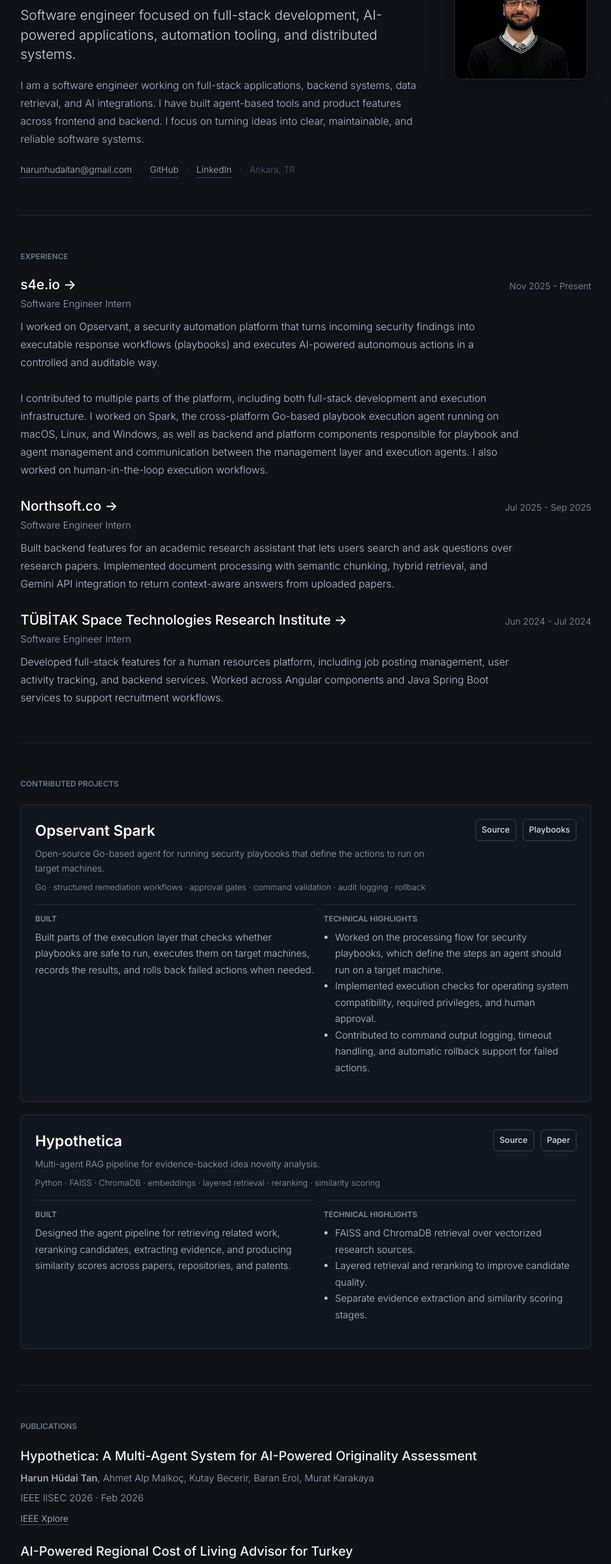
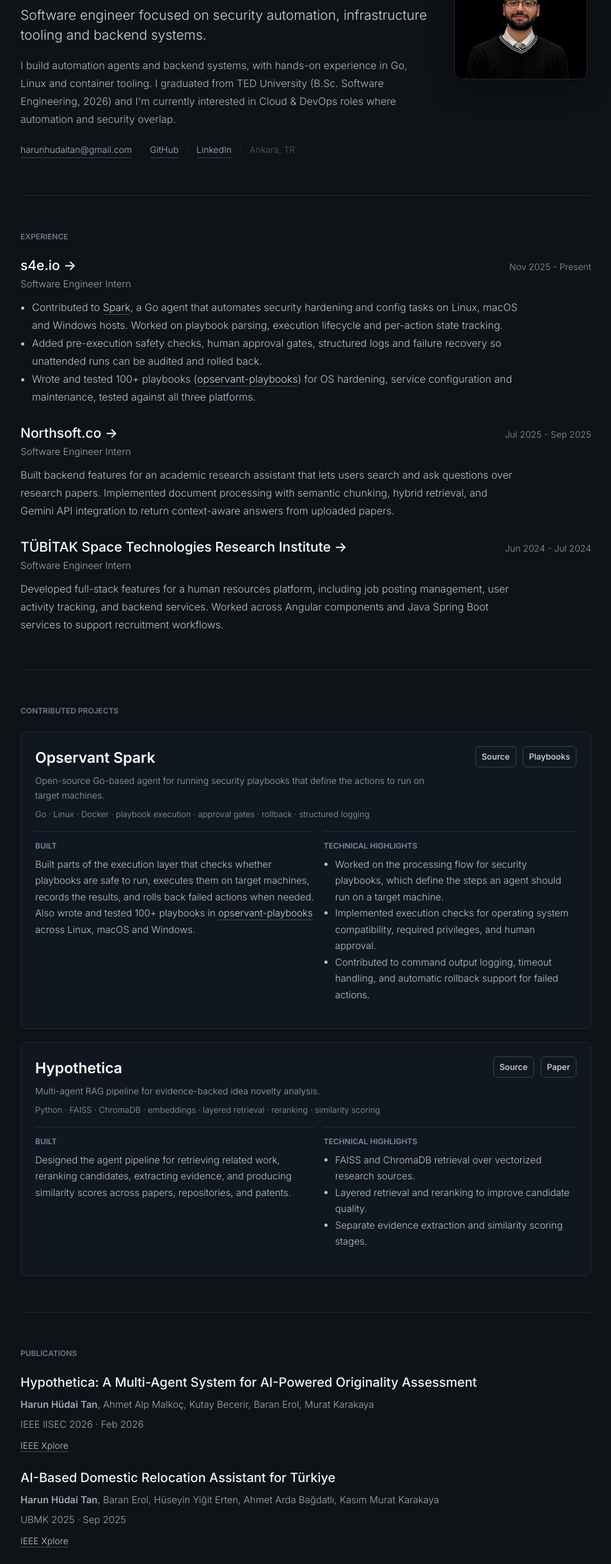
Before and after one commit to HarunHudaiTan/one-pager, a plain HTML site: page index.html in a window 1280 px wide. Shown: the part 251-2695 px from the top of the page at 64% size, without its empty margins (162-1117 px from the left). Drawn offline with Linux system fonts and the light colour scheme.

Commit message:
Update index.html

```diff
--- a/index.html
+++ b/index.html
@@ -456,13 +456,13 @@
         <span data-tr>Yazılım Mühendisi</span>
       </div>
       <h1 class="name">Harun Hüdai Tan</h1>
-      <div class="bio" data-en>Software engineer focused on full-stack development, AI-powered applications, automation tooling, and distributed systems.</div>
-      <div class="bio" data-tr>Full-stack geliştirme, yapay zeka destekli uygulamalar ve otomasyon araçları üzerine çalışan yazılım mühendisi.</div>
+      <div class="bio" data-en>Software engineer focused on security automation, infrastructure tooling and backend systems.</div>
+      <div class="bio" data-tr>Güvenlik otomasyonu, altyapı araçları ve backend sistemleri üzerine çalışan yazılım mühendisi.</div>
       <p class="about-text" data-en>
-        I am a software engineer working on full-stack applications, backend systems, data retrieval, and AI integrations. I have built agent-based tools and product features across frontend and backend. I focus on turning ideas into clear, maintainable, and reliable software systems.
+        I build automation agents and backend systems, with hands-on experience in Go, Linux and container tooling. I graduated from TED University (B.Sc. Software Engineering, 2026) and I'm currently interested in Cloud &amp; DevOps roles where automation and security overlap.
       </p>
       <p class="about-text" data-tr>
-        Full-stack uygulamalar, backend servisleri ve yapay zeka entegrasyonları geliştiriyorum. Backend ve frontend tarafını kapsayan ürün özellikleri ve ajan tabanlı araçlar üzerinde çalıştım. Özellikle güvenilir ve sürdürülebilir yazılım sistemleri geliştirmeye odaklanıyorum.
+        Otomasyon ajanları ve backend sistemleri geliştiriyorum; Go, Linux ve konteyner araçlarıyla pratik deneyimim var. TED Üniversitesi Yazılım Mühendisliği bölümünden 2026'da mezun oldum. Otomasyon ile güvenliğin kesiştiği Cloud &amp; DevOps rolleriyle ilgileniyorum.
       </p>
       <div class="links">
         <a href="mailto:harunhudaitan@gmail.com">harunhudaitan@gmail.com</a>
@@ -500,14 +500,18 @@
         <span data-tr>Yazılım Mühendisi Stajyeri</span>
       </div>
       <div class="item-desc" data-en>
-        I worked on Opservant, a security automation platform that turns incoming security findings into executable response workflows (playbooks) and executes AI-powered autonomous actions in a controlled and auditable way.
-        <br><br>
-        I contributed to multiple parts of the platform, including both full-stack development and execution infrastructure. I worked on Spark, the cross-platform Go-based playbook execution agent running on macOS, Linux, and Windows, as well as backend and platform components responsible for playbook and agent management and communication between the management layer and execution agents. I also worked on human-in-the-loop execution workflows.
+        <ul style="padding-left:18px;line-height:1.75">
+          <li>Contributed to <a class="inline-link" href="https://github.com/s4e-io/opservant-spark" target="_blank">Spark</a>, a Go agent that automates security hardening and config tasks on Linux, macOS and Windows hosts. Worked on playbook parsing, execution lifecycle and per-action state tracking.</li>
+          <li>Added pre-execution safety checks, human approval gates, structured logs and failure recovery so unattended runs can be audited and rolled back.</li>
+          <li>Wrote and tested 100+ playbooks (<a class="inline-link" href="https://github.com/s4e-io/opservant-playbooks" target="_blank">opservant-playbooks</a>) for OS hardening, service configuration and maintenance, tested against all three platforms.</li>
+        </ul>
       </div>
       <div class="item-desc" data-tr>
-        Opservant üzerinde çalıştım. Opservant, sistemlerden gelen güvenlik bulgularını çalıştırılabilir müdahale senaryolarına (playbook) dönüştürerek yapay zeka destekli otonom aksiyonların kontrollü ve izlenebilir şekilde uygulanmasını sağlayan bir güvenlik otomasyon platformudur.
-        <br><br>
-        Platformun farklı bileşenlerinde hem full-stack geliştirme hem de yürütme altyapısı tarafında çalışmalar yaptım. macOS, Linux ve Windows üzerinde çalışan Spark isimli Go tabanlı playbook yürütme ajanı üzerinde çalışmanın yanı sıra, playbook ve ajan yönetimi ile yönetim katmanı ve yürütme ajanları arasındaki iletişimi sağlayan backend ve platform bileşenlerinin geliştirilmesine katkı sağladım. Ayrıca human-in-the-loop yürütme süreçleri üzerinde çalıştım.
+        <ul style="padding-left:18px;line-height:1.75">
+          <li>Linux, macOS ve Windows makinelerde güvenlik sertleştirme ve yapılandırma görevlerini otomatikleştiren Go ajanı <a class="inline-link" href="https://github.com/s4e-io/opservant-spark" target="_blank">Spark</a>'a katkı sağladım. Playbook ayrıştırma, yürütme yaşam döngüsü ve aksiyon bazlı durum takibi üzerinde çalıştım.</li>
+          <li>İzlemsiz çalıştırmaların denetlenebilir ve geri alınabilir olması için ön yürütme güvenlik kontrolleri, insan onayı kapıları, yapılandırılmış günlükler ve hata kurtarma mekanizmaları ekledim.</li>
+          <li>Linux, macOS ve Windows platformlarında test edilmiş, işletim sistemi sertleştirme, servis yapılandırması ve bakım konularında 100'den fazla playbook (<a class="inline-link" href="https://github.com/s4e-io/opservant-playbooks" target="_blank">opservant-playbooks</a>) yazdım ve test ettim.</li>
+        </ul>
       </div>
     </div>
 
@@ -560,7 +564,7 @@
           <h2 class="project-title">Opservant Spark</h2>
           <div class="project-meta" data-en>Open-source Go-based agent for running security playbooks that define the actions to run on target machines.</div>
           <div class="project-meta" data-tr>Uygulanacak müdahale adımlarını tanımlayan güvenlik playbook'larını hedef makinelerde çalıştıran açık kaynak Go tabanlı ajan.</div>
-          <div class="project-stack">Go · structured remediation workflows · approval gates · command validation · audit logging · rollback</div>
+          <div class="project-stack">Go · Linux · Docker · playbook execution · approval gates · rollback · structured logging</div>
         </div>
         <div class="repo-links">
           <a class="repo-link" href="https://github.com/s4e-io/opservant-spark" target="_blank">Source</a>
@@ -574,8 +578,8 @@
             <span data-en>Built</span>
             <span data-tr>Geliştirdiğim Kısım</span>
           </div>
-          <p data-en>Built parts of the execution layer that checks whether playbooks are safe to run, executes them on target machines, records the results, and rolls back failed actions when needed.</p>
-          <p data-tr>Playbook'ların güvenli şekilde çalıştırılıp çalıştırılamayacağını kontrol eden, onları hedef makinelerde çalıştıran, sonuçları kaydeden ve gerektiğinde başarısız aksiyonları geri alan yürütme katmanı bileşenleri geliştirdim.</p>
+          <p data-en>Built parts of the execution layer that checks whether playbooks are safe to run, executes them on target machines, records the results, and rolls back failed actions when needed. Also wrote and tested 100+ playbooks in <a class="inline-link" href="https://github.com/s4e-io/opservant-playbooks" target="_blank">opservant-playbooks</a> across Linux, macOS and Windows.</p>
+          <p data-tr>Playbook'ların güvenli şekilde çalıştırılıp çalıştırılamayacağını kontrol eden, onları hedef makinelerde çalıştıran, sonuçları kaydeden ve gerektiğinde başarısız aksiyonları geri alan yürütme katmanı bileşenleri geliştirdim. Ayrıca Linux, macOS ve Windows genelinde <a class="inline-link" href="https://github.com/s4e-io/opservant-playbooks" target="_blank">opservant-playbooks</a> içinde 100'den fazla playbook yazdım ve test ettim.</p>
         </div>
         <div class="detail">
           <div class="detail-label">
@@ -666,8 +670,8 @@
     </div>
 
     <div class="pub">
-      <div class="pub-title">AI-Powered Regional Cost of Living Advisor for Turkey</div>
-      <div class="pub-meta"><strong>Harun Hüdai Tan</strong>, Kasım Murat Karakaya, Ahmet Arda Bağdatlı, Baran Erol, Hüseyin Yiğit Erten</div>
+      <div class="pub-title">AI-Based Domestic Relocation Assistant for Türkiye</div>
+      <div class="pub-meta"><strong>Harun Hüdai Tan</strong>, Baran Erol, Hüseyin Yiğit Erten, Ahmet Arda Bağdatlı, Kasım Murat Karakaya</div>
       <div class="pub-meta">
         <span data-en>UBMK 2025 · Sep 2025</span>
         <span data-tr>UBMK 2025 · Eyl 2025</span>
@@ -690,11 +694,11 @@
       <div>
         <div class="edu-title">TED University</div>
         <div class="edu-sub">
-          <span data-en>B.Sc. Software Engineering · 100% English · Ankara</span>
-          <span data-tr>Yazılım Mühendisliği Lisans · %100 İngilizce · Ankara</span>
+          <span data-en>B.Sc. Software Engineering · 100% English · Ankara · Graduated</span>
+          <span data-tr>Yazılım Mühendisliği Lisans · %100 İngilizce · Ankara · Mezun</span>
         </div>
       </div>
-      <div class="item-date">2022 - 2026</div>
+      <div class="item-date">Sep 2022 – Jul 2026</div>
     </div>
   </section>
 
```
